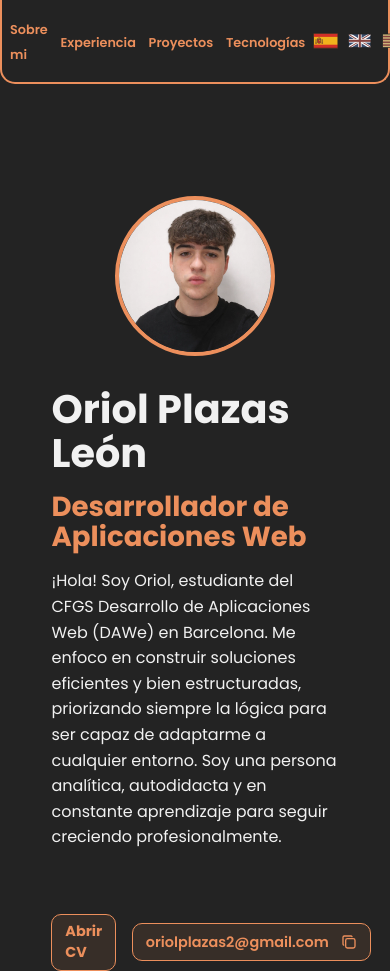
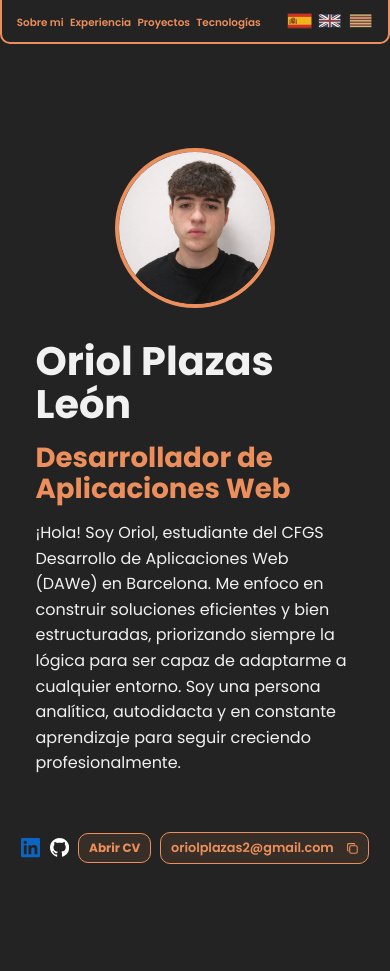
Before and after one commit to oriioll/portfolio, a Vue app: page / in a window 390 px wide. After the commit the page ends 864 px from the top, so only its background shows below. Built offline with nearby package versions, Linux system fonts and the light colour scheme.

Commit message:
fix: fix responsive for all page in phone

```diff
--- a/src/components/PortfolioHeader.vue
+++ b/src/components/PortfolioHeader.vue
@@ -13,6 +13,7 @@ header {
     scroll-behavior: smooth;
     height: auto;
     width: 100%;
+    max-width: 100%;
     display: flex;
     flex-direction: row;
     justify-content: space-around;
@@ -21,19 +22,21 @@ header {
     position: sticky;
     top: 0;
     z-index: 100;
-    /*background-color: var(--accent-ui);*/
     background: var(--bg-primary);
     border-radius: 0 0 15px 15px;
     border: solid 2px var(--accent-ui);
     border-top: none;
     padding: .5rem;
+    box-sizing: border-box;
+    overflow: hidden;
 }
 /*MEDIA QUERIES - Responsive*/
 /* Smaller devices */
 @media (max-width: 550px) {
   header {
-    gap: .5rem;
-    padding: 1rem .5rem;
+    gap: .3rem;
+    padding: 0.5rem 0.25rem;
+    border-radius: 0 0 10px 10px;
   }
 }
 </style>
--- a/src/components/PortfolioHero.vue
+++ b/src/components/PortfolioHero.vue
@@ -32,8 +32,11 @@ const { t, locale } = useI18n()
   align-items: center;
   justify-content: flex-start;
   width: 100%;
+  max-width: 100%;
   height: auto;
-  gap: 2rem
+  gap: 2rem;
+  box-sizing: border-box;
+  overflow-x: hidden;
 }
 .mainHero {
   display: flex;
@@ -41,8 +44,10 @@ const { t, locale } = useI18n()
   justify-content: space-around;
   gap: 5rem;
   width: 90%;
+  max-width: 100%;
   height: auto;
   padding: 2rem;
+  box-sizing: border-box;
 }
 
 .txt {
@@ -94,5 +99,27 @@ const { t, locale } = useI18n()
 }
 
 /* Smaller devices */
-@media (max-width: 550px) {}
+@media (max-width: 550px) {
+  .mainHero {
+    gap: 2rem;
+    padding: 1.5rem 1rem;
+  }
+
+  .txt {
+    max-width: 100%;
+  }
+}
+
+/* Extra small devices */
+@media (max-width: 380px) {
+  .mainHero {
+    gap: 1.5rem;
+    padding: 1rem 0.5rem;
+    width: 95%;
+  }
+
+  .hero {
+    gap: 1.5rem;
+  }
+}
 </style>
--- a/src/components/header/HeaderLanguages.vue
+++ b/src/components/header/HeaderLanguages.vue
@@ -159,7 +159,18 @@ aside {
     }
 
     aside {
-        gap: .5rem;
+        gap: .3rem;
+    }
+}
+
+/* Extra small devices */
+@media (max-width: 380px) {
+    .emoji {
+        width: 1.2rem;
+    }
+
+    aside {
+        gap: .2rem;
     }
 }
 </style>
--- a/src/components/header/HeaderNav.vue
+++ b/src/components/header/HeaderNav.vue
@@ -90,12 +90,24 @@ a:hover {
 /* Smaller devices */
 @media (max-width: 550px) {
   a {
-    font-size: .8rem;
+    font-size: 0.65rem;
     font-weight: 600;
+    white-space: nowrap;
   }
 
   ul {
-    gap: .8rem;
+    gap: 0.4rem;
+  }
+}
+
+/* Extra small devices */
+@media (max-width: 380px) {
+  a {
+    font-size: 0.55rem;
+  }
+
+  ul {
+    gap: 0.2rem;
   }
 }
 </style>
--- a/src/components/hero/HeroCtas.vue
+++ b/src/components/hero/HeroCtas.vue
@@ -89,11 +89,14 @@ const openLink = (url: string): void => {
 <style scoped>
 .ctas {
     width: 90%;
+    max-width: 100%;
     display: flex;
     flex-direction: row;
     justify-content: center;
     align-items: center;
     gap: 2rem;
+    box-sizing: border-box;
+    flex-wrap: wrap;
 }
 
 .ctas svg {
@@ -199,9 +202,61 @@ const openLink = (url: string): void => {
 /* Smaller devices */
 @media (max-width: 550px) {
     a, p {
-        font-size: .9rem;
+        font-size: .8rem;
         font-weight: 600;
     }
 
+    .ctas {
+        gap: 0.6rem;
+        width: 95%;
+    }
+
+    .ctas svg {
+        width: 1.2rem;
+        height: 1.2rem;
+    }
+
+    .openCv,
+    .mail {
+        padding: 0.3rem 0.6rem;
+        font-size: 0.75rem;
+    }
+
+    .mail .cpSvg,
+    .mail .successSvg {
+        width: 0.8rem;
+        height: 0.8rem;
+    }
+}
+
+/* Extra small devices */
+@media (max-width: 380px) {
+    a, p {
+        font-size: .7rem;
+        font-weight: 600;
+    }
+
+    .ctas {
+        gap: 0.4rem;
+        width: 98%;
+        flex-wrap: wrap;
+    }
+
+    .ctas svg {
+        width: 1rem;
+        height: 1rem;
+    }
+
+    .openCv,
+    .mail {
+        padding: 0.25rem 0.5rem;
+        font-size: 0.65rem;
+    }
+
+    .mail .cpSvg,
+    .mail .successSvg {
+        width: 0.7rem;
+        height: 0.7rem;
+    }
 }
 </style>
--- a/src/styles/root.css
+++ b/src/styles/root.css
@@ -74,4 +74,12 @@ body {
     color: var(--txt-primary);
     font-family: var(--font-primary);
     font-size: 16px;
+    overflow-x: hidden;
+    width: 100vw;
+    max-width: 100%;
 }
+
+html {
+    overflow-x: hidden;
+    width: 100%;
+}
```
